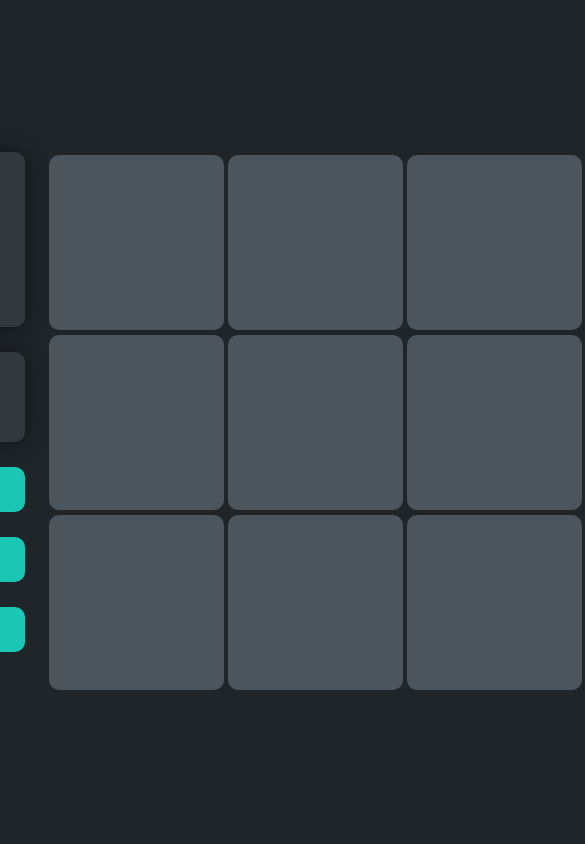
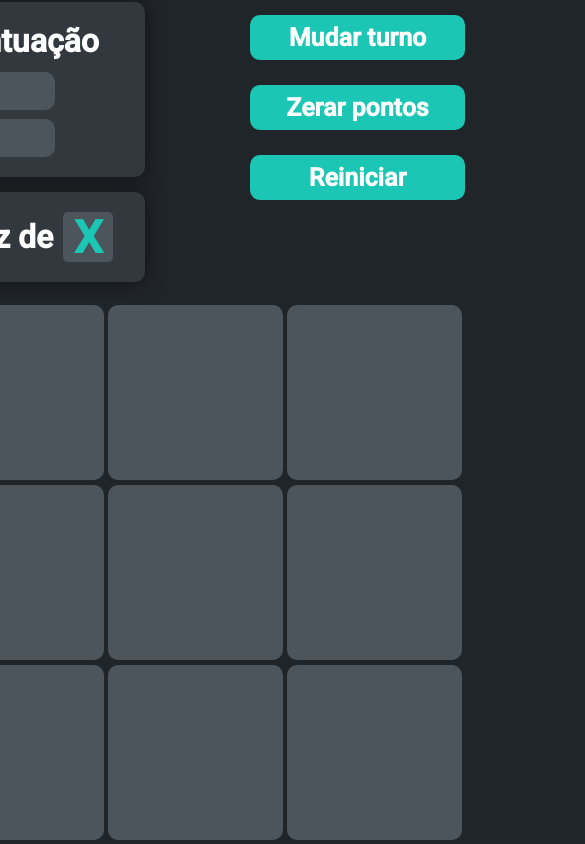
Before and after one commit to GabrielLanzarini/ticTacToe, a plain HTML site: page index.html in a window 390 px wide. Shown: the whole page, 585 px wide, since content can reach past the window. Drawn offline with Linux system fonts and the light colour scheme.

Commit message:
final responsividade

```diff
--- a/index.css
+++ b/index.css
@@ -96,6 +96,20 @@ h1,h2{
     align-items: center;
 }
 
+.divBotoes{
+    display: flex;
+    flex-direction: column;
+    height: 200px;
+    justify-content: space-around;
+}
+
+.divPontPlac{
+    display: flex;
+    flex-direction: column;
+    justify-content: space-between;
+    height: 280px;
+}
+
 .scoreDiv{
     height: 135px;
 }
@@ -141,3 +155,39 @@ h1,h2{
     color: #1BC6B4;
     font-size: 45px;
 }
+
+@media screen and (max-width: 825px) {
+
+    .divAll {
+        display: flex;
+        align-items: center;
+        justify-content: center;
+        flex-direction: column;
+    }
+
+    .scoreTurnDiv {
+        display: flex;
+        flex-direction: row;
+        width: 540px;
+        margin: 0;
+        height: 300px;
+    }
+
+    .divBotoes{
+        display: flex;
+        flex-direction: column;
+        height: 70%;
+    }
+
+    .divPontPlac{
+        display: flex;
+        flex-direction: column;
+        justify-content: space-between;
+        height: 280px;
+    }
+
+    .botaoZerar{
+        width: 215px;
+    }
+
+}
--- a/index.html
+++ b/index.html
@@ -24,6 +24,7 @@
 
         <div class="scoreTurnDiv">
 
+            <div class="divPontPlac">
                 <div class="scoreDiv divPrin">
                     <h1 class="scoreTitle">Pontuação</h1>
                     <div class="playerScoreDiv">
@@ -38,10 +39,13 @@
                         <h1 id="turnoAviso" class="formaEstilo">X</h1>
                     </div>
                 </div>
+            </div>
 
+            <div class="divBotoes">
                 <button id="turnoChange" class="botaoZerar">Mudar turno</button>
                 <button id="zerarPonto" class="botaoZerar">Zerar pontos</button>
                 <button id="resetar" class="botaoZerar">Reiniciar</button>
+            </div>
         </div>
 
         <div id="allDivGame" class="gameBlocks">
```
Lines whose indentation alone changed are shown as unchanged.
